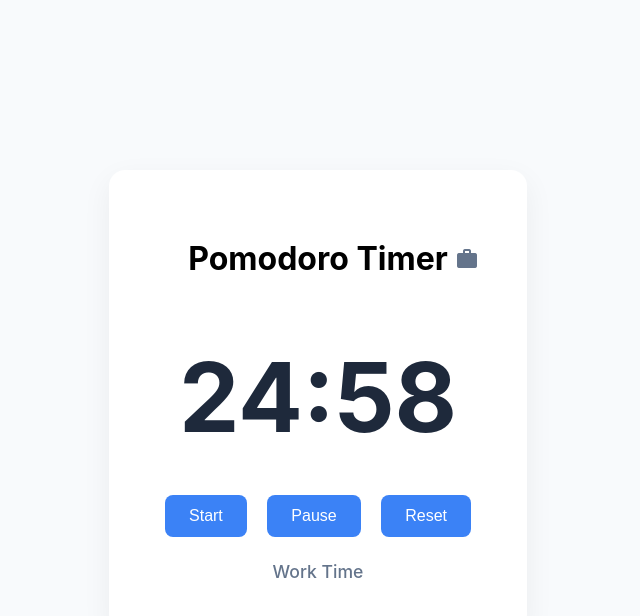
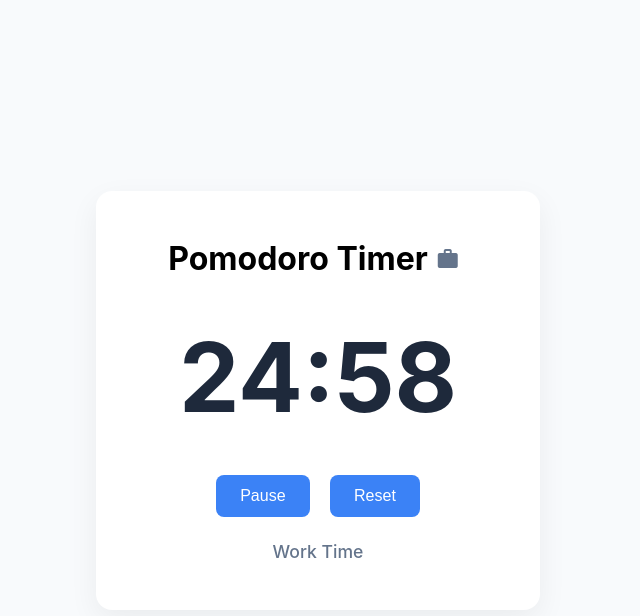
Before and after one commit to G509/BYOA-Pomodoro, a plain HTML site: page index.html in a window 1280 px wide. Both pictures are taken after a click on the button "Start". Shown: the whole page, without its empty margins (322-962 px from the left). Drawn offline with Linux system fonts and the light colour scheme.

Commit message:
combine start and pause button

```diff
--- a/index.html
+++ b/index.html
@@ -20,7 +20,6 @@
         </div>
         <div class="controls">
             <button id="start">Start</button>
-            <button id="pause">Pause</button>
             <button id="reset">Reset</button>
         </div>
         <div class="mode">
--- a/script.js
+++ b/script.js
@@ -24,8 +24,9 @@ function updateDisplay() {
     document.title = `${minutesStr}:${secondsStr} - Pomodoro Timer`;
 }
 
-function startTimer() {
+function toggleTimer() {
     if (timerId === null) {
+        // Start the timer
         timerId = setInterval(() => {
             timeLeft--;
             updateDisplay();
@@ -38,14 +39,16 @@ function startTimer() {
                 modeText.textContent = isWorkTime ? 'Work Time' : 'Break Time';
                 updateDisplay();
                 alert(isWorkTime ? 'Work Time!' : 'Break Time!');
+                startButton.textContent = 'Start';
             }
         }, 1000);
+        startButton.textContent = 'Pause';
+    } else {
+        // Pause the timer
+        clearInterval(timerId);
+        timerId = null;
+        startButton.textContent = 'Start';
     }
-}
-
-function pauseTimer() {
-    clearInterval(timerId);
-    timerId = null;
 }
 
 function resetTimer() {
@@ -69,8 +72,7 @@ function toggleMode() {
     updateDisplay();
 }
 
-startButton.addEventListener('click', startTimer);
-pauseButton.addEventListener('click', pauseTimer);
+startButton.addEventListener('click', toggleTimer);
 resetButton.addEventListener('click', resetTimer);
 toggleButton.addEventListener('click', toggleMode);
 
--- a/styles.css
+++ b/styles.css
@@ -51,15 +51,18 @@ body {
 .header {
     position: relative;
     display: flex;
-    justify-content: center;
+    justify-content: space-between;
     align-items: center;
+    padding: 0 24px;
+}
+
+.header h1 {
+    margin: 0;
 }
 
 .mode-icon {
-    position: absolute;
-    right: -8px;
-    top: 50%;
-    transform: translateY(-50%);
+    position: static;
+    transform: none;
     cursor: pointer;
     color: #64748b;
     transition: color 0.2s ease;
```
